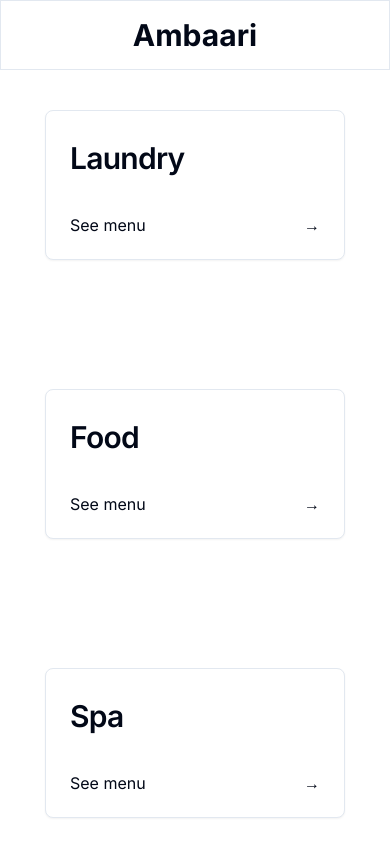
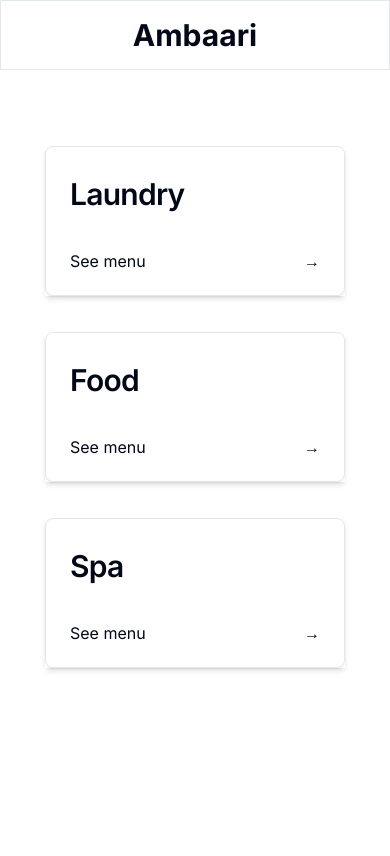
Before and after one commit to Vijeth56/hotel-menu, a Next.js app: page / in a window 390 px wide. Shown: the top 856 px of the page. Built offline with nearby package versions, Linux system fonts and the light colour scheme.

Commit message:
Fix card

```diff
--- a/src/app/page.tsx
+++ b/src/app/page.tsx
@@ -5,7 +5,6 @@ import {
   CardHeader,
   CardTitle,
 } from "@/components/ui/card";
-import ServiceCard from "@/components/serviceCard";
 
 
 
@@ -26,9 +25,9 @@ export default function Home() {
 
     <div>
 <Navbar />
-<main className="flex min-h-screen flex-col items-center justify-between pl-24 pr-24 pb-24 pt-10">
 
-      <div className="lg:mt-2 sm:mt-0">
+<div className='flex flex-col items-center justify-between pl-24 pr-24 pb-24 pt-10'>
+      <div className="lg:mt-2 mt-9 shadow-md">
         <Card>
           <CardHeader>
             <CardTitle>Laundry</CardTitle>
@@ -40,7 +39,7 @@ export default function Home() {
         </Card>
       </div>
 
-      <div className="lg:mt-2 sm:mt-0">
+      <div className="lg:mt-2 mt-9 shadow-md">
         <Card>
           <CardHeader>
             <CardTitle>Food</CardTitle>
@@ -52,7 +51,7 @@ export default function Home() {
         </Card>
       </div>
 
-      <div className="lg:mt-2 sm:mt-0">
+      <div className="lg:mt-2 mt-9 shadow-md">
         <Card>
           <CardHeader>
             <CardTitle>Spa</CardTitle>
@@ -63,9 +62,8 @@ export default function Home() {
           </CardFooter>
         </Card>
       </div>
-    </main>
     </div>
 
-
+    </div>
   );
 }
```
